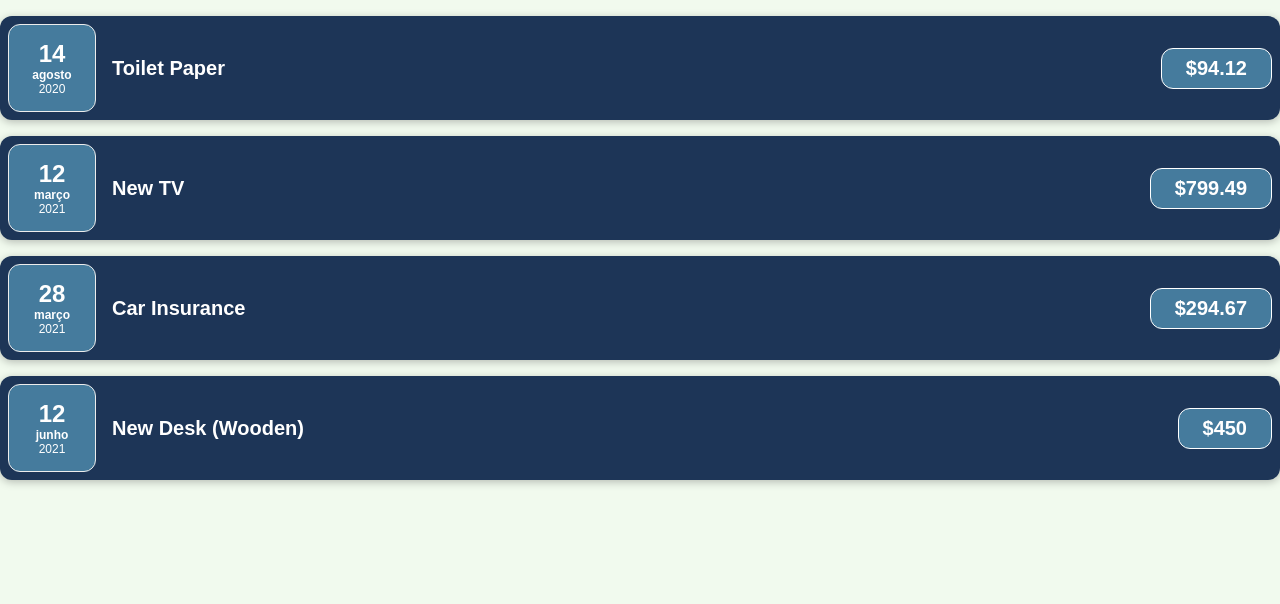
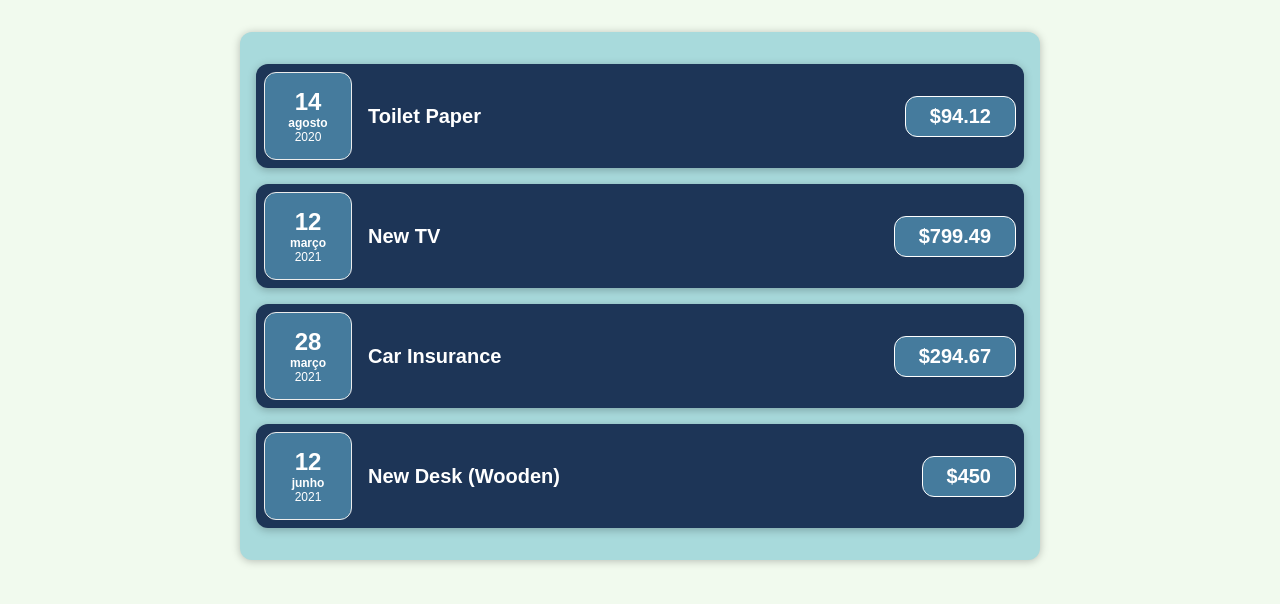
Before and after one commit to SottoMayor/React-ExpenseTracker, a React (Create React App) app in the folder front-end/: page / in a window 1280 px wide. Shown: the top 604 px of the page. Built offline with nearby package versions, Linux system fonts and the light colour scheme.

Commit message:
Creating Expense component to suports ExpenseItem component

```diff
--- a/front-end/src/App.js
+++ b/front-end/src/App.js
@@ -1,5 +1,5 @@
 import { Fragment } from 'react';
-import ExpenseItem from './components/ExpenseItem/ExpenseItem';
+import Expenses from './components/Expenses';
 
 
 function App() {
@@ -29,7 +29,7 @@ function App() {
   return (
     <Fragment>
 
-      {DUMMY_EXPENSES.map(expense => <ExpenseItem {...expense} key={expense.id}/>)}
+      <Expenses expenses={DUMMY_EXPENSES}/>
 
     </Fragment>
   );
--- a/front-end/src/components/ExpenseDate/ExpenseDate.js
+++ b/front-end/src/components/ExpenseDate.js
@@ -1,5 +1,5 @@
 import React from 'react';
-import { ExpenseDateStyled } from '../../styles/StyledComponents';
+import { ExpenseDateStyled } from '../styles/StyledComponents';
 
 const ExpenseDate = (props) => {
 
--- a/front-end/src/components/ExpenseItem/ExpenseItem.js
+++ b/front-end/src/components/ExpenseItem.js
@@ -1,6 +1,6 @@
 import React from 'react';
-import { ExpenseItemStyled } from '../../styles/StyledComponents';
-import ExpenseDate from '../ExpenseDate/ExpenseDate';
+import { ExpenseItemStyled } from '../styles/StyledComponents';
+import ExpenseDate from './ExpenseDate';
 
 function ExpenseItem(props) {
 
--- /dev/null
+++ b/front-end/src/components/Expenses.js
@@ -0,0 +1,14 @@
+import React from 'react'
+
+import ExpenseItem from './ExpenseItem';
+import { ExpensesStyled } from '../styles/StyledComponents';
+
+const Expenses = (props) => {
+    return (
+        <ExpensesStyled>
+            {props.expenses.map( expense => <ExpenseItem {...expense} key={expense.id} /> )}
+        </ExpensesStyled>
+    )
+}
+
+export default Expenses
--- a/front-end/src/styles/StyledComponents.js
+++ b/front-end/src/styles/StyledComponents.js
@@ -74,3 +74,17 @@ export const ExpenseDateStyled = styled.section`
     }
 
 `
+
+export const ExpensesStyled = styled.section`
+
+    & {
+        padding: 1rem;
+        background-color: ${ props => props.theme.colors.warning };
+        margin: 2rem auto;
+        width: 50rem;
+        max-width: 95%;
+        border-radius: 12px;
+        box-shadow: 0 1px 8px rgba(0, 0, 0, 0.25);
+    }
+
+`
```
